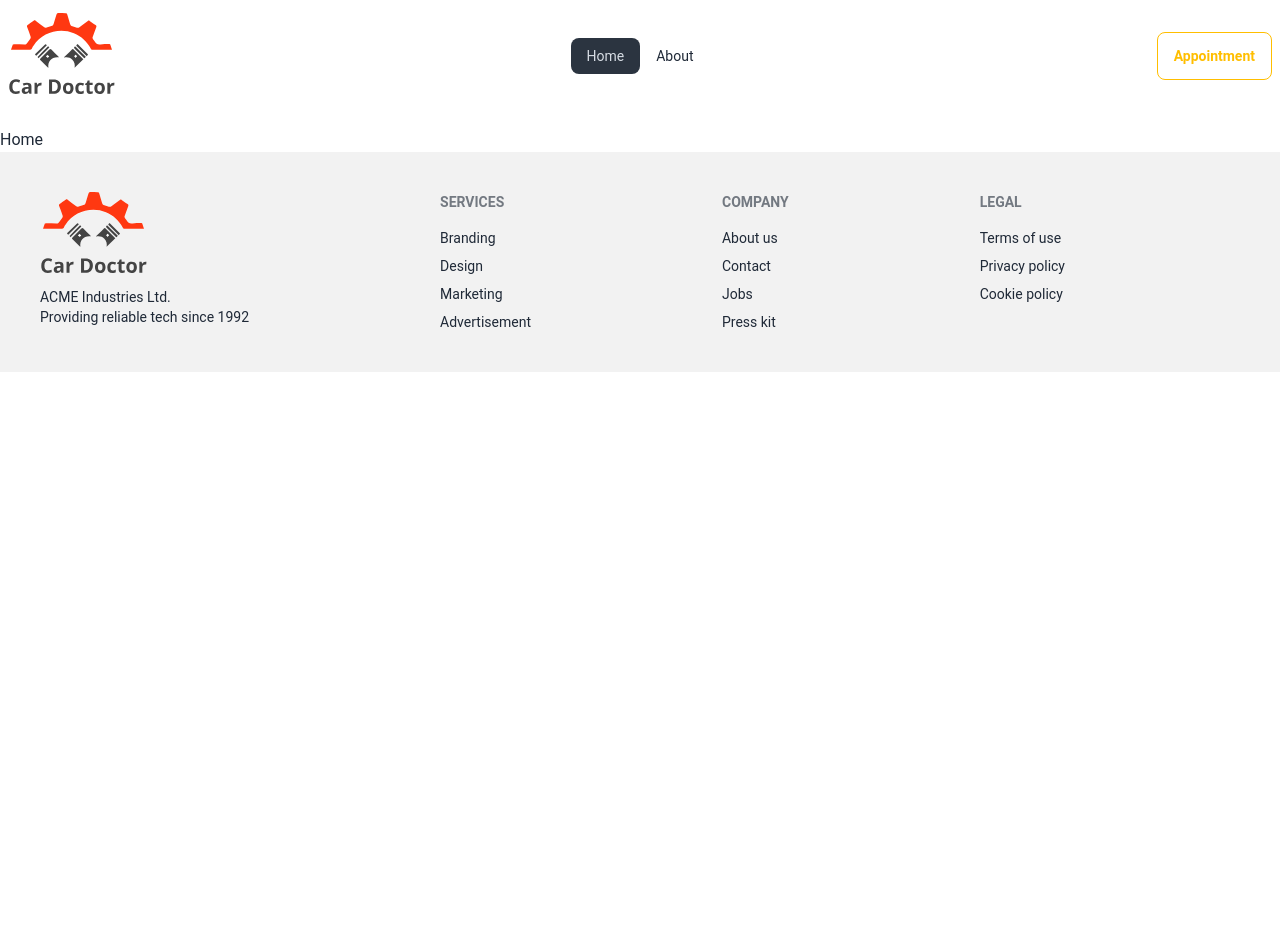
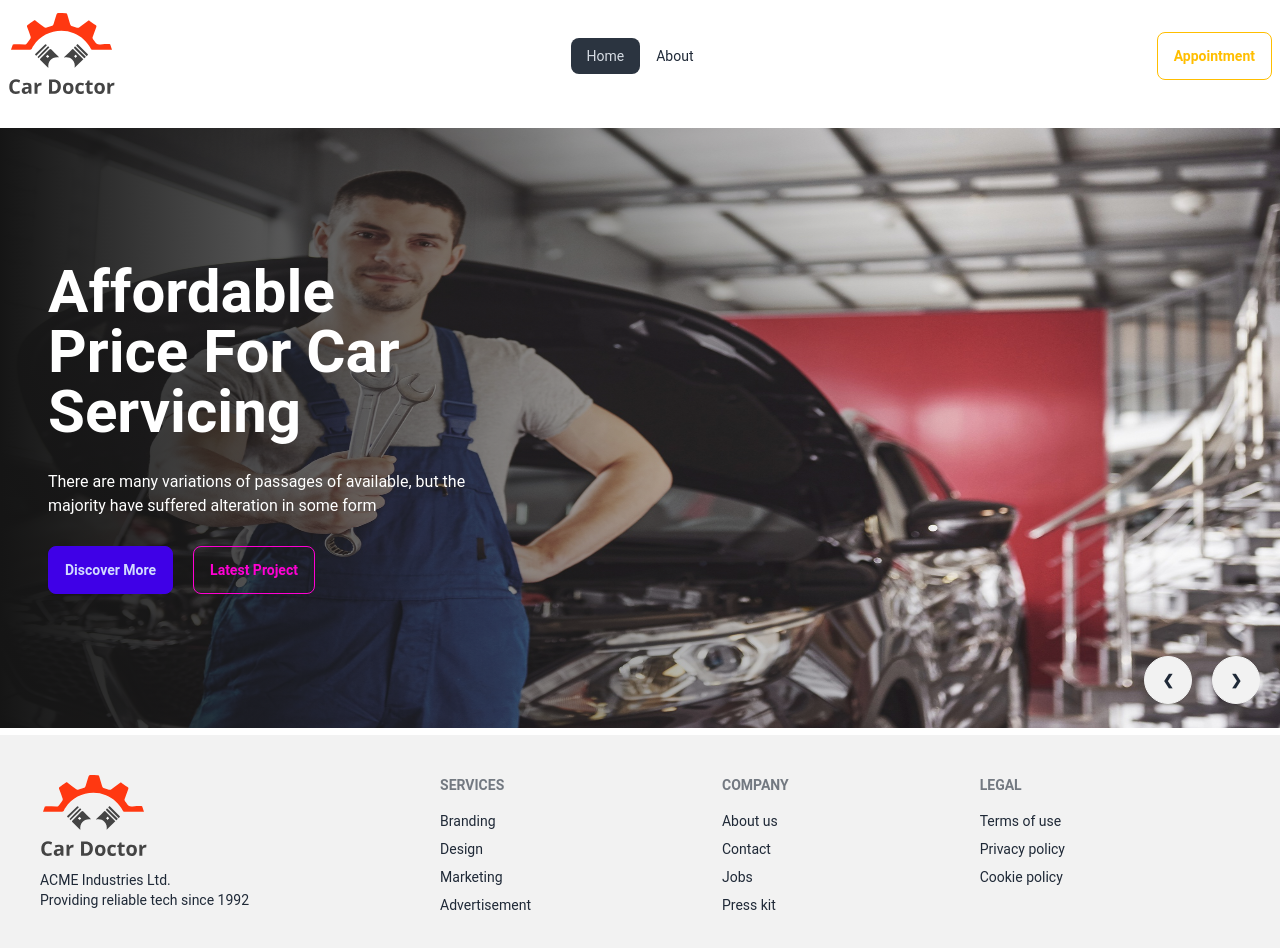
Before and after one commit to mstsurnalyakter/car-doctor-client, a React (Vite) app: page / in a window 1280 px wide. Shown: the top 948 px of the page. Before the commit the page ends 800 px from the top, so only its background shows below. Built offline with nearby package versions, Linux system fonts and the light colour scheme.

Commit message:
Banner section add

```diff
--- /dev/null
+++ b/src/pages/Home/Banner.jsx
@@ -0,0 +1,195 @@
+import img1 from '../../assets/images/banner/1.jpg'
+import img2 from '../../assets/images/banner/2.jpg'
+import img3 from '../../assets/images/banner/3.jpg'
+import img4 from '../../assets/images/banner/4.jpg'
+import img5 from '../../assets/images/banner/5.jpg'
+import img6 from '../../assets/images/banner/6.jpg'
+
+const Banner = () => {
+  return (
+    <div className="carousel w-full h-[600px]">
+      <div id="slide1" className="carousel-item relative w-full rounded-xl">
+        <img src={img1} className="w-full " />
+        <div className="absolute flex items-center  left-0 top-0 space-y-7 h-full bg-gradient-to-r from-[#151515] to-[rgba(21, 21, 21, 0.00)]">
+          <div className="text-white space-y-7 pl-12 w-1/2">
+            <h2 className="text-6xl font-bold">
+              Affordable Price For Car Servicing
+            </h2>
+            <p>
+              There are many variations of passages of available, but the
+              majority have suffered alteration in some form
+            </p>
+            <div className="">
+              <button className="btn btn-active btn-primary mr-5">
+                Discover More
+              </button>
+              <button className="btn btn-outline btn-secondary">
+                Latest Project
+              </button>
+            </div>
+          </div>
+        </div>
+        <div className="absolute flex justify-end  transform -translate-y-1/2 left-5 right-5 bottom-0">
+          <a href="#slide6" className="btn btn-circle mr-5">
+            ❮
+          </a>
+          <a href="#slide2" className="btn btn-circle">
+            ❯
+          </a>
+        </div>
+      </div>
+      <div id="slide2" className="carousel-item relative w-full rounded-xl">
+        <img src={img2} className="w-full" />
+        <div className="absolute flex items-center  left-0 top-0 space-y-7 h-full bg-gradient-to-r from-[#151515] to-[rgba(21, 21, 21, 0.00)]">
+          <div className="text-white space-y-7 pl-12 w-1/2">
+            <h2 className="text-6xl font-bold">
+              Affordable Price For Car Servicing
+            </h2>
+            <p>
+              There are many variations of passages of available, but the
+              majority have suffered alteration in some form
+            </p>
+            <div className="">
+              <button className="btn btn-active btn-primary mr-5">
+                Discover More
+              </button>
+              <button className="btn btn-outline btn-secondary">
+                Latest Project
+              </button>
+            </div>
+          </div>
+        </div>
+        <div className="absolute flex justify-end  transform -translate-y-1/2 left-5 right-5 bottom-0">
+          <a href="#slide1" className="btn btn-circle mr-5">
+            ❮
+          </a>
+          <a href="#slide3" className="btn btn-circle">
+            ❯
+          </a>
+        </div>
+      </div>
+      <div id="slide3" className="carousel-item relative w-full rounded-xl">
+        <img src={img3} className="w-full" />
+        <div className="absolute flex items-center  left-0 top-0 space-y-7 h-full bg-gradient-to-r from-[#151515] to-[rgba(21, 21, 21, 0.00)]">
+          <div className="text-white space-y-7 pl-12 w-1/2">
+            <h2 className="text-6xl font-bold">
+              Affordable Price For Car Servicing
+            </h2>
+            <p>
+              There are many variations of passages of available, but the
+              majority have suffered alteration in some form
+            </p>
+            <div className="">
+              <button className="btn btn-active btn-primary mr-5">
+                Discover More
+              </button>
+              <button className="btn btn-outline btn-secondary">
+                Latest Project
+              </button>
+            </div>
+          </div>
+        </div>
+        <div className="absolute flex justify-end  transform -translate-y-1/2 left-5 right-5 bottom-0">
+          <a href="#slide2" className="btn btn-circle mr-5">
+            ❮
+          </a>
+          <a href="#slide4" className="btn btn-circle">
+            ❯
+          </a>
+        </div>
+      </div>
+      <div id="slide4" className="carousel-item relative w-full rounded-xl">
+        <img src={img4} className="w-full" />
+        <div className="absolute flex items-center  left-0 top-0 space-y-7 h-full bg-gradient-to-r from-[#151515] to-[rgba(21, 21, 21, 0.00)]">
+          <div className="text-white space-y-7 pl-12 w-1/2">
+            <h2 className="text-6xl font-bold">
+              Affordable Price For Car Servicing
+            </h2>
+            <p>
+              There are many variations of passages of available, but the
+              majority have suffered alteration in some form
+            </p>
+            <div className="">
+              <button className="btn btn-active btn-primary mr-5">
+                Discover More
+              </button>
+              <button className="btn btn-outline btn-secondary">
+                Latest Project
+              </button>
+            </div>
+          </div>
+        </div>
+        <div className="absolute flex justify-end  transform -translate-y-1/2 left-5 right-5 bottom-0">
+          <a href="#slide3" className="btn btn-circle mr-5">
+            ❮
+          </a>
+          <a href="#slide5" className="btn btn-circle">
+            ❯
+          </a>
+        </div>
+      </div>
+      <div id="slide5" className="carousel-item relative w-full rounded-xl">
+        <img src={img5} className="w-full" />
+        <div className="absolute flex items-center  left-0 top-0 space-y-7 h-full bg-gradient-to-r from-[#151515] to-[rgba(21, 21, 21, 0.00)]">
+          <div className="text-white space-y-7 pl-12 w-1/2">
+            <h2 className="text-6xl font-bold">
+              Affordable Price For Car Servicing
+            </h2>
+            <p>
+              There are many variations of passages of available, but the
+              majority have suffered alteration in some form
+            </p>
+            <div className="">
+              <button className="btn btn-active btn-primary mr-5">
+                Discover More
+              </button>
+              <button className="btn btn-outline btn-secondary">
+                Latest Project
+              </button>
+            </div>
+          </div>
+        </div>
+        <div className="absolute flex justify-end  transform -translate-y-1/2 left-5 right-5 bottom-0">
+          <a href="#slide4" className="btn btn-circle mr-5">
+            ❮
+          </a>
+          <a href="#slide6" className="btn btn-circle">
+            ❯
+          </a>
+        </div>
+      </div>
+      <div id="slide6" className="carousel-item relative w-full rounded-xl">
+        <img src={img6} className="w-full" />
+        <div className="absolute flex items-center  left-0 top-0 space-y-7 h-full bg-gradient-to-r from-[#151515] to-[rgba(21, 21, 21, 0.00)]">
+          <div className="text-white space-y-7 pl-12 w-1/2">
+            <h2 className="text-6xl font-bold">
+              Affordable Price For Car Servicing
+            </h2>
+            <p>
+              There are many variations of passages of available, but the
+              majority have suffered alteration in some form
+            </p>
+            <div className="">
+              <button className="btn btn-active btn-primary mr-5">
+                Discover More
+              </button>
+              <button className="btn btn-outline btn-secondary">
+                Latest Project
+              </button>
+            </div>
+          </div>
+        </div>
+        <div className="absolute flex justify-end  transform -translate-y-1/2 left-5 right-5 bottom-0">
+          <a href="#slide5" className="btn btn-circle mr-5">
+            ❮
+          </a>
+          <a href="#slide1" className="btn btn-circle">
+            ❯
+          </a>
+        </div>
+      </div>
+    </div>
+  );
+}
+
+export default Banner
--- a/src/pages/Home/Home.jsx
+++ b/src/pages/Home/Home.jsx
@@ -1,8 +1,11 @@
+import Banner from "./Banner"
 
 
 const Home = () => {
   return (
-    <div>Home</div>
+    <div>
+      <Banner/>
+    </div>
   )
 }
 
```
